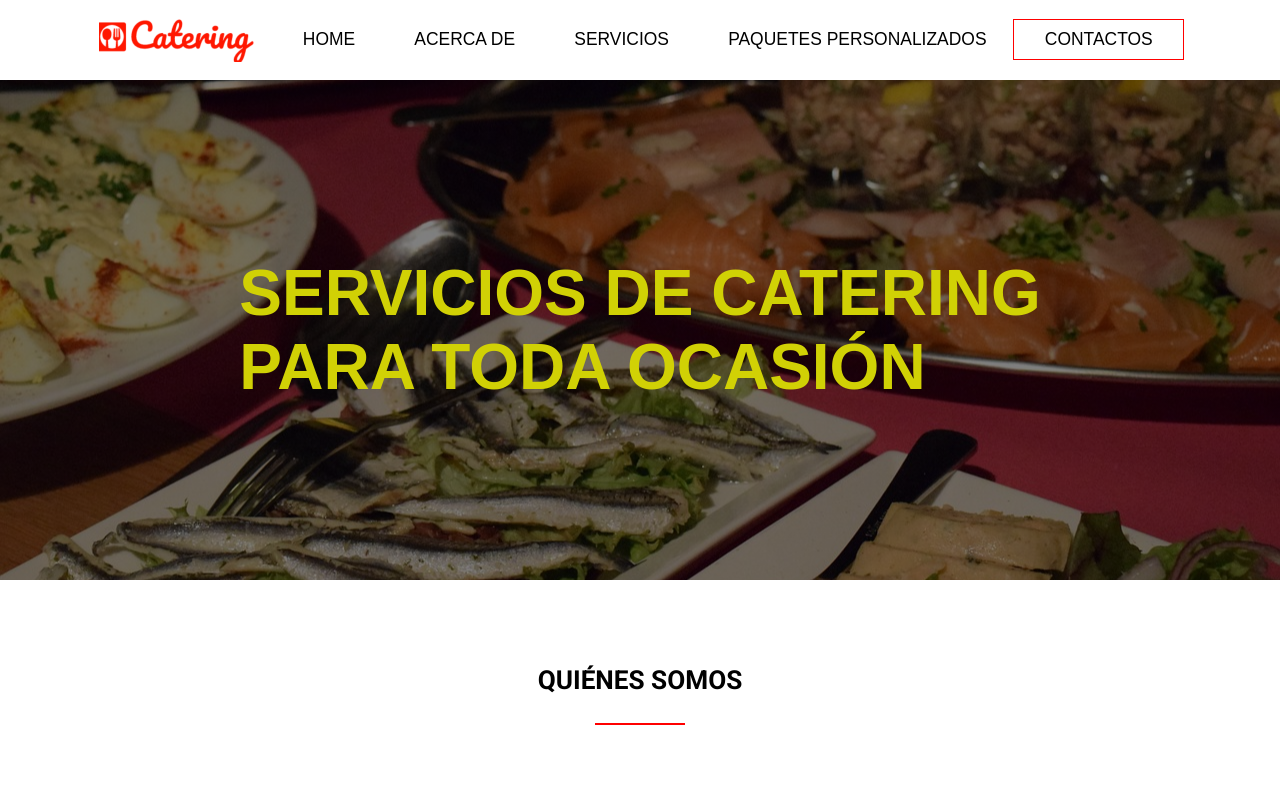
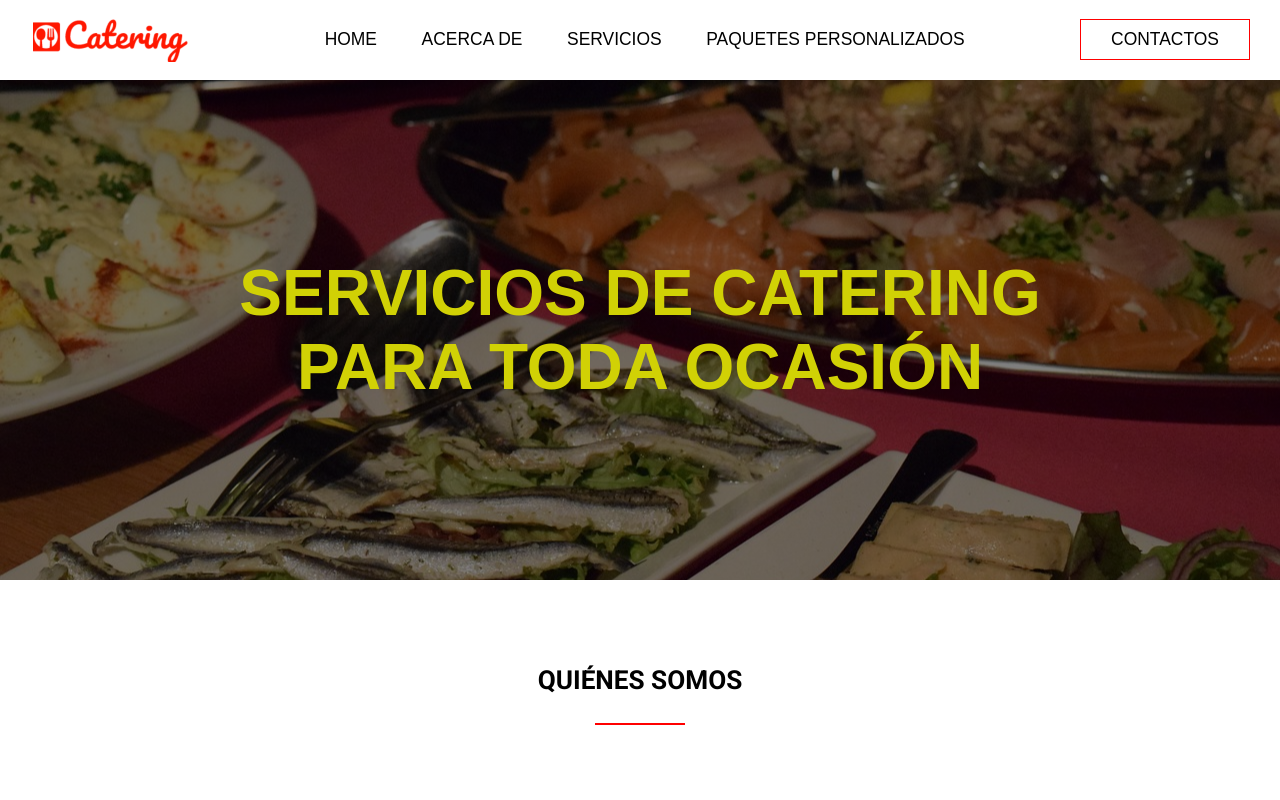
Before and after one commit to estebanLoza/proyectosHTML, a plain HTML site: page Proyecto3/index.html in a window 1280 px wide. Shown: the top 800 px of the page. Drawn offline with nearby package versions, Linux system fonts and the light colour scheme.

Commit message:
diseño responsivo para el menu y secciones 1, 3 y 5 para media querie max 1024

```diff
--- a/Proyecto3/css/styles.css
+++ b/Proyecto3/css/styles.css
@@ -627,4 +627,42 @@
 
 @media screen and (min-width: 1024px) {
   /*Estilos escritorio */
+
+
+
+  /**Diseño Menu*/
+
+  #navigation{
+    padding: 0 1.7em;
+  }
+
+  #main-nav{
+    display: flex;
+    flex-wrap: wrap;
+    gap: 1em;
+    justify-content: center;
+  }
+
+
+  /**Diseño de Primera Sección*/
+  #seccionPrimera h1{
+    text-align: center;
+  }
+
+
+
+
+  /**Diseño de Cuarta sección */
+  #seccionCuarta{
+    padding: 0 3em;
+  }
+
+
+
+
+
+  /**Seccion Quinta*/
+  #paquetes p {
+    text-align: center;
+  }
 }
```
